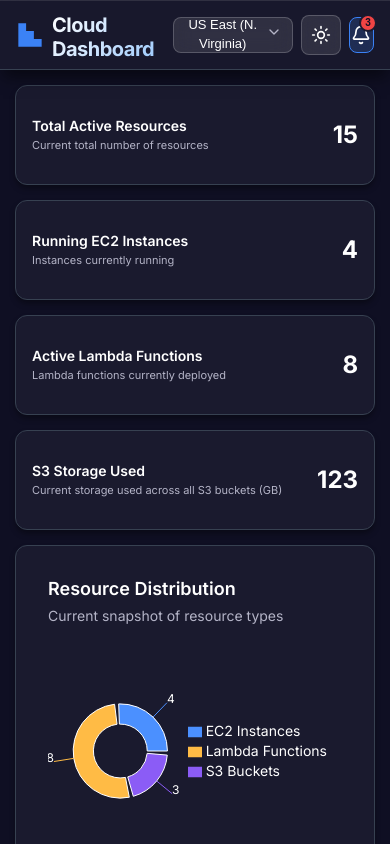
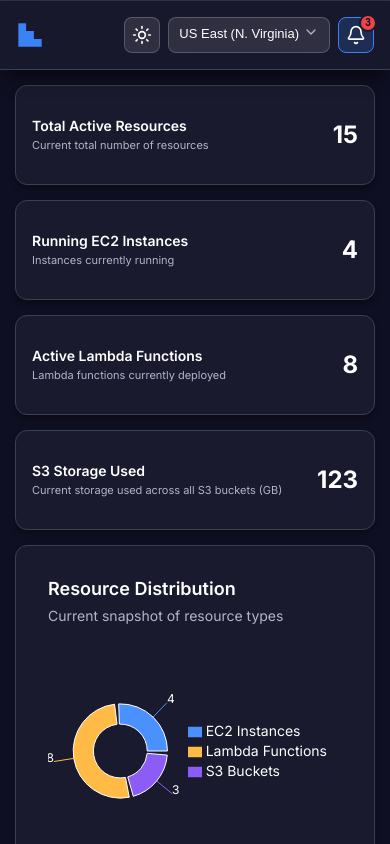
Before and after one commit to Paramvir27/Cloud-Dashboard, a React (Vite) app: page / in a window 390 px wide. Built offline with nearby package versions, Linux system fonts and the light colour scheme.

Commit message:
ADDED: Global CSS folder + Minor CSS Fixes

```diff
--- a/src/components/Header/index.jsx
+++ b/src/components/Header/index.jsx
@@ -46,6 +46,7 @@ const Header = ({ onNotificationOpen }) => {
         </div>
       </div>
       <div className={styles.rightSection}>
+        <ThemeToggle />
         <div className={styles.regionSelect}>
           <Select
             value={selectedRegion}
@@ -54,7 +55,6 @@ const Header = ({ onNotificationOpen }) => {
             placeholder="Select region..."
           />
         </div>
-        <ThemeToggle />
         <Popover
           onOpenChange={handlePopoverOpenChange}
           trigger={
--- a/src/components/Header/style.module.css
+++ b/src/components/Header/style.module.css
@@ -44,12 +44,7 @@
   font-weight: 700;
   transform: translateY(2px);
   letter-spacing: -0.025em;
-  color: var(--text-primary);
-  background: linear-gradient(135deg, var(--text-primary) 0%, var(--accent-lighter) 100%);
-  -webkit-background-clip: text;
-  -webkit-text-fill-color: transparent;
-  background-clip: text;
-  /* Fallback for browsers that don't support background-clip */
+  color: var(--accent-primary);
   text-shadow: var(--shadow-sm);
 }
 
@@ -141,11 +136,11 @@
   }
 
   .brandTitle {
-    font-size: var(--font-size-lg);
+    display: none;
   }
 
   .brandSubtitle {
-    font-size: 12px;
+    display: none;
   }
 
   .rightSection {
--- a/src/components/Select/style.module.css
+++ b/src/components/Select/style.module.css
@@ -87,7 +87,7 @@
   display: flex;
   align-items: center;
   height: 32px;
-  padding: 0 32px 0 var(--spacing-sm);
+  padding: 0 var(--spacing-sm);
   position: relative;
   user-select: none;
   cursor: pointer;
@@ -115,7 +115,7 @@
   position: absolute;
   left: 0;
   width: 24px;
-  display: inline-flex;
+  display: none;
   align-items: center;
   justify-content: center;
   color: var(--accent-primary);
--- a/src/components/ThemeToggle/style.module.css
+++ b/src/components/ThemeToggle/style.module.css
@@ -27,3 +27,10 @@
   transform: translateY(0);
   box-shadow: var(--shadow-sm);
 }
+
+@media (max-width: 768px) {
+  .themeToggle {
+    width: 36px;
+    height: 36px;
+  }
+}
--- /dev/null
+++ b/src/css/charts.css
@@ -0,0 +1,11 @@
+.recharts-legend-wrapper {
+  color: var(--text-primary) !important;
+}
+
+.recharts-legend-wrapper * {
+  color: var(--text-primary) !important;
+}
+
+.recharts-legend-item-text {
+  color: var(--text-primary) !important;
+}
--- /dev/null
+++ b/src/css/index.css
@@ -0,0 +1,29 @@
+/* Main CSS entry point - imports all modular CSS files */
+@import './theme.css';
+@import './scrollbar.css';
+@import './charts.css';
+@import url('https://fonts.googleapis.com/css2?family=Inter:wght@400;500;600;700&display=swap');
+
+
+:root {
+  font-family: 'Inter', system-ui, Avenir, Helvetica, Arial, sans-serif;
+}
+
+* {
+  box-sizing: border-box;
+  padding: 0px;
+  margin: 0px;
+}
+
+body {
+  margin: 0;
+  width: 100%;
+  height: 100vh;
+  background-color: var(--bg-primary);
+  color: var(--text-primary);
+}
+
+#root {
+  width: 100%;
+  height: 100%;
+}
--- /dev/null
+++ b/src/css/scrollbar.css
@@ -0,0 +1,36 @@
+/* Custom Scrollbar Styles */
+/* Webkit browsers (Chrome, Safari, Edge) */
+::-webkit-scrollbar {
+  width: 8px;
+  height: 8px;
+}
+
+::-webkit-scrollbar-track {
+  background: var(--bg-primary);
+  border-radius: var(--radius-sm);
+}
+
+::-webkit-scrollbar-thumb {
+  background: var(--border-primary);
+  border-radius: var(--radius-sm);
+  border: 1px solid var(--border-secondary);
+  transition: background-color 0.2s ease;
+}
+
+::-webkit-scrollbar-thumb:hover {
+  background: var(--border-secondary);
+}
+
+::-webkit-scrollbar-thumb:active {
+  background: var(--bg-hover);
+}
+
+::-webkit-scrollbar-corner {
+  background: var(--bg-primary);
+}
+
+/* Firefox */
+* {
+  scrollbar-width: thin;
+  scrollbar-color: var(--border-primary) var(--bg-primary);
+}
--- a/src/index.css
+++ b/src/css/theme.css
@@ -1,8 +1,4 @@
-@import url('https://fonts.googleapis.com/css2?family=Inter:wght@400;500;600;700&display=swap');
-
 :root {
-  font-family: 'Inter', system-ui, Avenir, Helvetica, Arial, sans-serif;
-
   /* Accent Colors (Blue Theme) */
   --accent-primary: #3b82f6;      /* Primary blue */
   --accent-secondary: #2563eb;    /* Darker blue */
@@ -123,72 +119,3 @@
   --select-item-hover: rgba(59, 130, 246, 0.2);
   --select-item-selected: rgba(59, 130, 246, 0.3);
 }
-
-* {
-  box-sizing: border-box;
-  padding: 0px;
-  margin: 0px;
-}
-
-body {
-  margin: 0;
-  width: 100%;
-  height: 100vh;
-  background-color: var(--bg-primary);
-  color: var(--text-primary);
-}
-
-#root {
-  width: 100%;
-  height: 100%;
-}
-
-/* Custom Scrollbar Styles */
-/* Webkit browsers (Chrome, Safari, Edge) */
-::-webkit-scrollbar {
-  width: 8px;
-  height: 8px;
-}
-
-::-webkit-scrollbar-track {
-  background: var(--bg-primary);
-  border-radius: var(--radius-sm);
-}
-
-::-webkit-scrollbar-thumb {
-  background: var(--border-primary);
-  border-radius: var(--radius-sm);
-  border: 1px solid var(--border-secondary);
-  transition: background-color 0.2s ease;
-}
-
-::-webkit-scrollbar-thumb:hover {
-  background: var(--border-secondary);
-}
-
-::-webkit-scrollbar-thumb:active {
-  background: var(--bg-hover);
-}
-
-::-webkit-scrollbar-corner {
-  background: var(--bg-primary);
-}
-
-/* Firefox */
-* {
-  scrollbar-width: thin;
-  scrollbar-color: var(--border-primary) var(--bg-primary);
-}
-
-/* Force white color for chart legends */
-.recharts-legend-wrapper {
-  color: var(--text-primary) !important;
-}
-
-.recharts-legend-wrapper * {
-  color: var(--text-primary) !important;
-}
-
-.recharts-legend-item-text {
-  color: var(--text-primary) !important;
-}
--- a/src/main.jsx
+++ b/src/main.jsx
@@ -3,7 +3,7 @@ import { createRoot } from 'react-dom/client'
 import { Provider } from 'react-redux'
 import { store } from './store'
 import App from './App.jsx'
-import './index.css'
+import './css/index.css'
 
 createRoot(document.getElementById('root')).render(
   <StrictMode>
```
